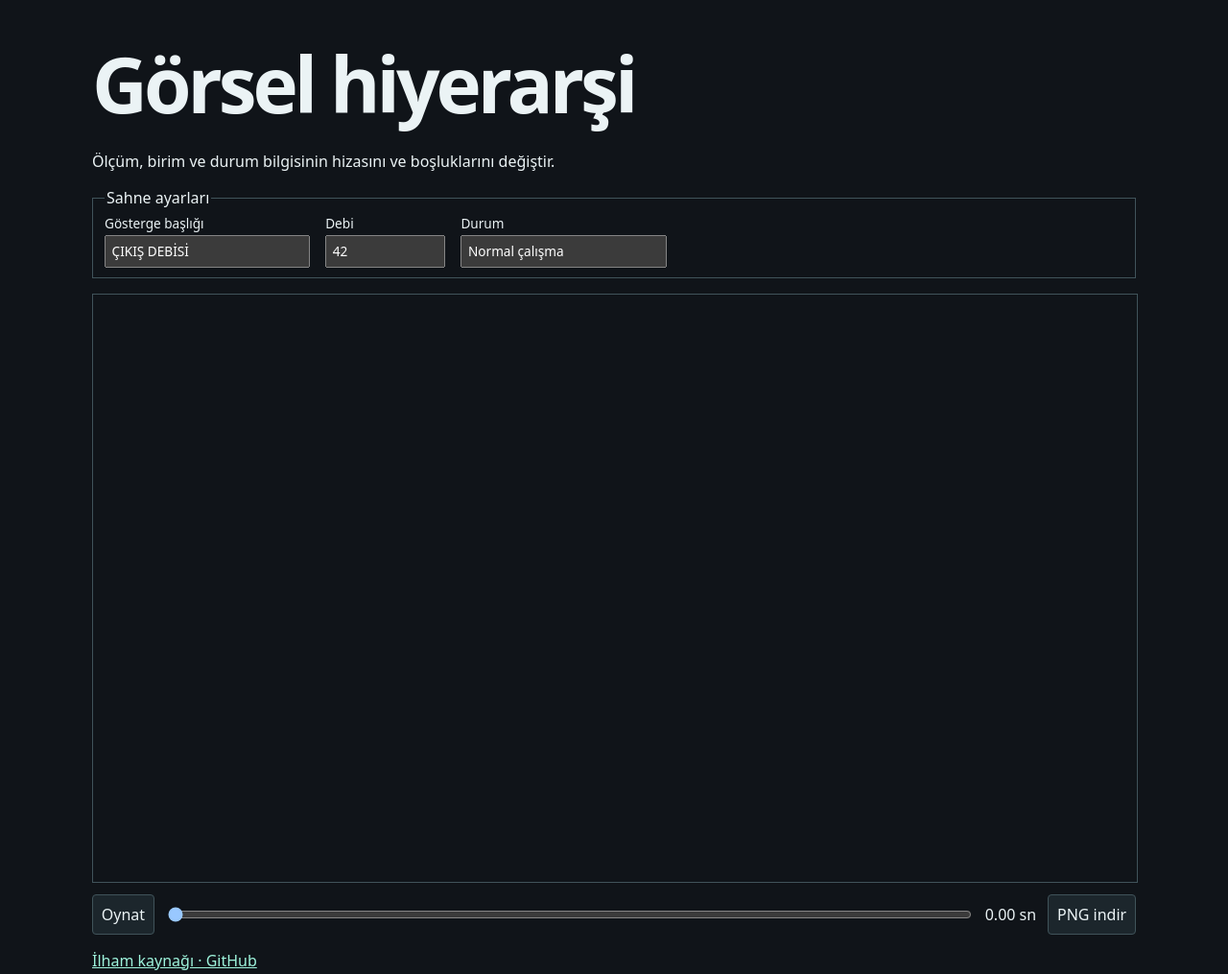
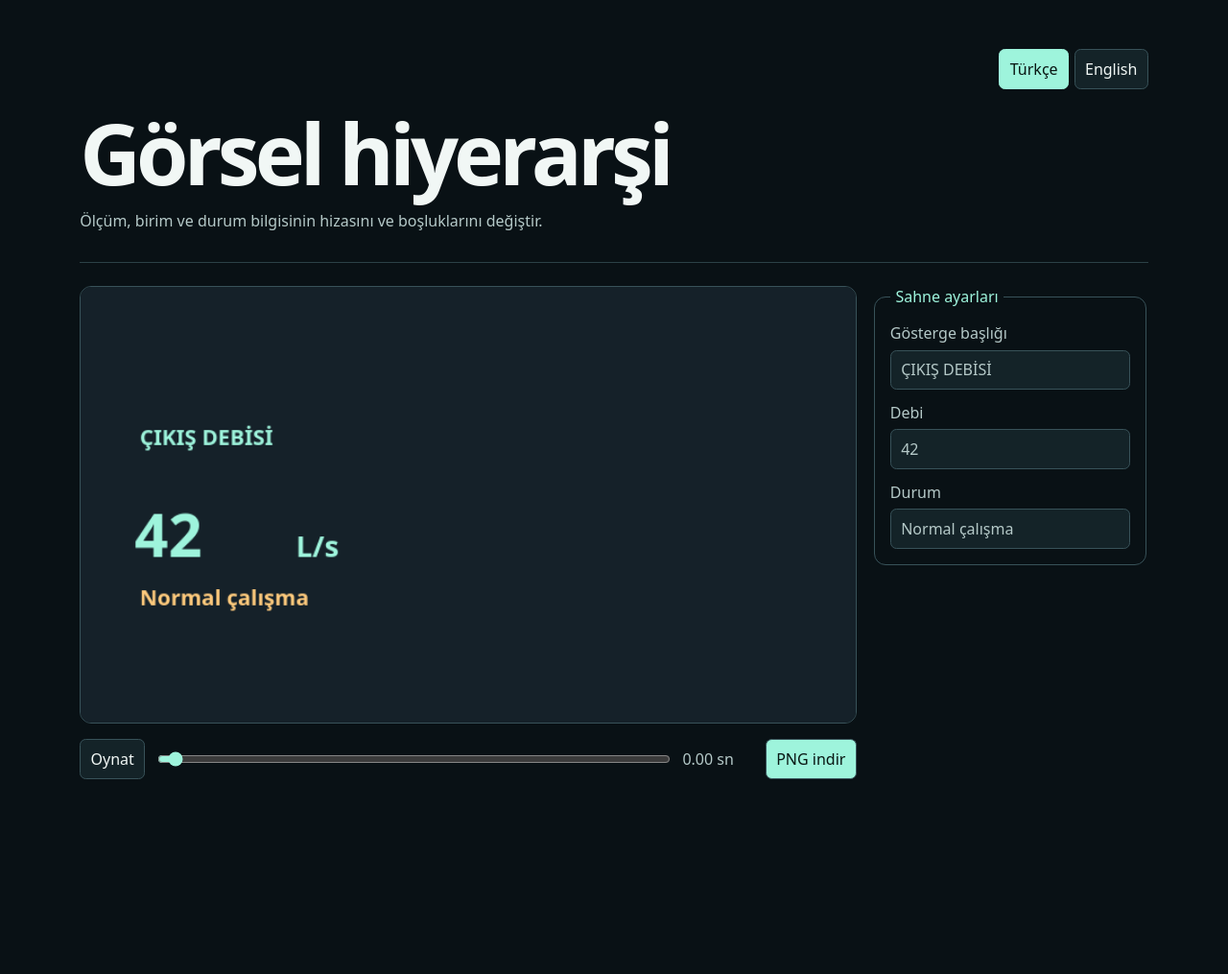
Before and after one commit to omerbek/flow-type-hierarchy, a plain HTML site: page index.html in a window 1280 px wide. Shown: the whole page at 96% size. After the commit the page ends 879 px from the top, so only its background shows below. Drawn offline with Linux system fonts and the light colour scheme.

Commit message:
Add bilingual visual interface and documentation

```diff
--- a/index.html
+++ b/index.html
@@ -5,32 +5,42 @@
 <meta name="viewport" content="width=device-width, initial-scale=1">
 <title>Görsel hiyerarşi</title>
 <style>
-:root {color-scheme: dark; font: 16px system-ui; background: #101419; color: #ebf3f5;}
-body {margin: 0 auto; max-width: 68rem; padding: 2rem 1.25rem;}
-h1 {font-size: clamp(2.5rem, 9vw, 5rem); margin: 0; letter-spacing: -.05em;}
-canvas {display: block; width: 100%; height: auto; border: 1px solid #40535a;}
-.controls {display: flex; align-items: center; gap: .75rem; margin-top: .75rem;}
-input {flex: 1; min-width: 4rem;}
-button {font: inherit; color: inherit; border: 1px solid #40535a; background: #1c262c; border-radius: .25rem; padding: .55rem; text-align: left; cursor: pointer;}
-a {color: #9ef4dc;}
-fieldset {display:flex; flex-wrap:wrap; gap:.75rem 1rem; margin:0 0 1rem; border:1px solid #40535a;}
-fieldset label {display:flex; flex-direction:column; gap:.2rem; font-size:.85rem;}
-fieldset input {font:inherit; max-width:15rem; padding:.35rem;}
-.controls {flex-wrap:wrap;}
+:root { color-scheme: dark; font: 16px system-ui,sans-serif; background: #091115; color: #f1f7f5; }
+* { box-sizing: border-box; }
+body { margin: 0 auto; max-width: 76rem; padding: clamp(1rem,4vw,4rem); }
+header { position: relative; padding-block: 4rem 2rem; border-bottom: 1px solid #2b4146; margin-bottom: 1.5rem; }
+h1 { margin: 0; font-size: clamp(2.5rem,7vw,5.5rem); line-height: 1; letter-spacing: -.055em; }
+header p { margin-bottom: 0; color: #b5c9c8; max-width: 46rem; }
+nav { position: absolute; inset: 0 0 auto auto; display: flex; gap: .35rem; }
+section { display: grid; grid-template-columns: minmax(0,1fr) minmax(14rem,18rem); gap: 1rem; align-items: start; }
+section > :not(fieldset) { grid-column: 1; }
+canvas { display: block; width: 100%; height: auto; border: 1px solid #385259; border-radius: .75rem; }
+fieldset { grid-column: 2; grid-row: 1 / span 3; display: grid; gap: .8rem; min-width: 0; padding: 1rem; border: 1px solid #385259; border-radius: .75rem; }
+legend { padding-inline: .35rem; color: #9ef4dc; }
+label { display: grid; gap: .4rem; color: #b5c9c8; }
+input, button { min-width: 0; padding: .55rem .65rem; border: 1px solid #385259; border-radius: .4rem; background: #142328; color: inherit; font: inherit; }
+button { cursor: pointer; }
+button:hover, button[aria-pressed=true] { border-color: #9ef4dc; }
+button[aria-pressed=true], #save { background: #9ef4dc; color: #091713; }
+:focus-visible { outline: 2px solid #ffcb7d; outline-offset: 3px; }
+.controls { display: flex; flex-wrap: wrap; align-items: center; gap: .65rem; }
+#seek { flex: 1; min-width: 6rem; accent-color: #9ef4dc; }
+#time { min-width: 4.75rem; font-variant-numeric: tabular-nums; color: #b5c9c8; }
+code { color: #9ef4dc; }
+@media (max-width: 740px) { section { display: flex; flex-direction: column; align-items: stretch; } }
 </style>
 </head>
 <body>
-<header><h1>Görsel hiyerarşi</h1><p>Ölçüm, birim ve durum bilgisinin hizasını ve boşluklarını değiştir.</p></header>
+<header><nav aria-label="Language"><button id="lang-tr" type="button" lang="tr" aria-pressed="true">Türkçe</button><button id="lang-en" type="button" lang="en" aria-pressed="false">English</button></nav><h1 data-i18n="title">Görsel hiyerarşi</h1><p data-i18n="description">Ölçüm, birim ve durum bilgisinin hizasını ve boşluklarını değiştir.</p></header>
 <main>
 <section>
-<fieldset id="settings"><legend>Sahne ayarları</legend>
-<label for="heading">Gösterge başlığı<input id="heading" value="ÇIKIŞ DEBİSİ" type="text" maxlength="30"></label>
-<label for="value">Debi<input id="value" value="42" type="number" min="0" max="99999" step="0.1"></label>
-<label for="status">Durum<input id="status" value="Normal çalışma" type="text" maxlength="35"></label>
+<fieldset id="settings"><legend data-i18n="settings">Sahne ayarları</legend>
+<label for="heading"><span data-i18n="heading">Gösterge başlığı</span><input id="heading" value="ÇIKIŞ DEBİSİ" type="text" maxlength="30"></label>
+<label for="value"><span data-i18n="value">Debi</span><input id="value" value="42" type="number" min="0" max="99999" step="0.1"></label>
+<label for="status"><span data-i18n="status">Durum</span><input id="status" value="Normal çalışma" type="text" maxlength="35"></label>
 </fieldset>
-<canvas width="720" height="405" aria-label="Seçili hareket deneyinin önizlemesi"></canvas>
-<div class="controls"><button id="play" type="button">Oynat</button><input id="seek" type="range" min="0" max="8" step="0.01" value="0" aria-label="Zaman çizelgesi"><output id="time">0.00 sn</output><button id="save" type="button">PNG indir</button></div>
-<p><a href="https://github.com/pbakaus/impeccable">İlham kaynağı · GitHub</a></p>
+<canvas width="720" height="405" data-i18n-label="preview" aria-label="Seçili hareket deneyinin önizlemesi"></canvas>
+<div class="controls"><button id="play" type="button">Oynat</button><input id="seek" type="range" min="0" max="8" step="0.01" value="0" data-i18n-label="timeline" aria-label="Zaman çizelgesi"><output id="time">0.00 sn</output><button id="save" data-i18n="save" type="button">PNG indir</button></div>
 </section>
 </main>
 <script src="scene.js"></script>
```
